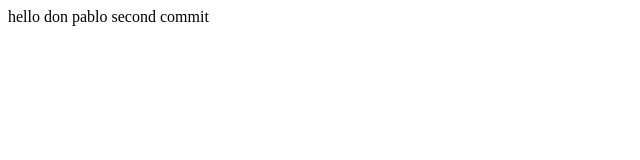
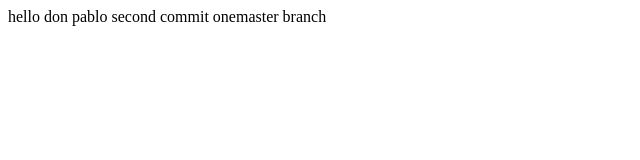
Before and after one commit to Trilok94/gittuts, a plain HTML site: page index.html in a window 1280 px wide. Shown: the whole page, without its empty margins (0-640 px from the left). Drawn offline with Linux system fonts and the light colour scheme.

Commit message:
onemaster added

```diff
--- a/index.html
+++ b/index.html
@@ -5,7 +5,7 @@
     <meta name="viewport" content="width=device-width, initial-scale=1.0" />
     <title>Document</title>
 
-    hello don pablo second commit
+    hello don pablo second commit onemaster branch
   </head>
   <body></body>
 </html>
```
